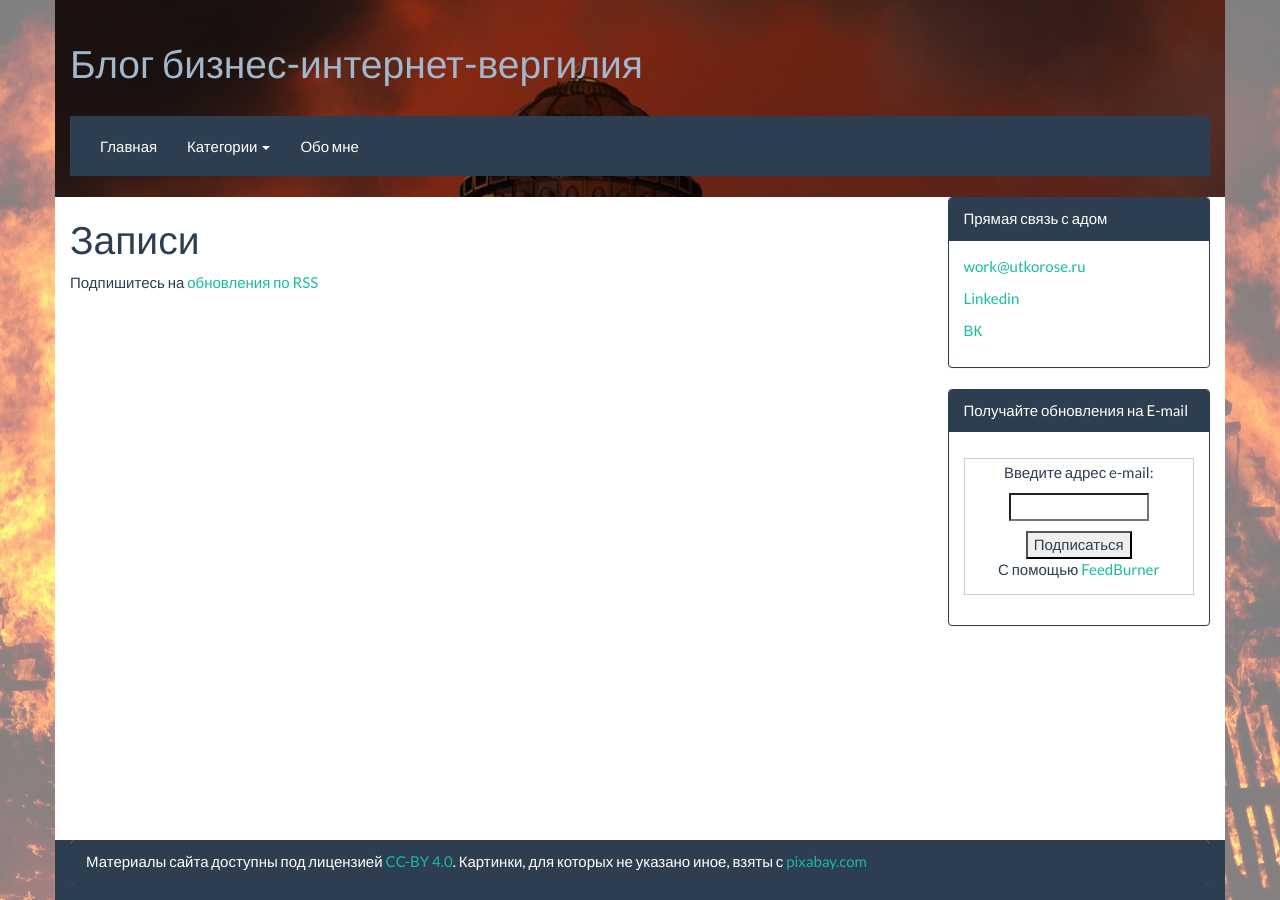
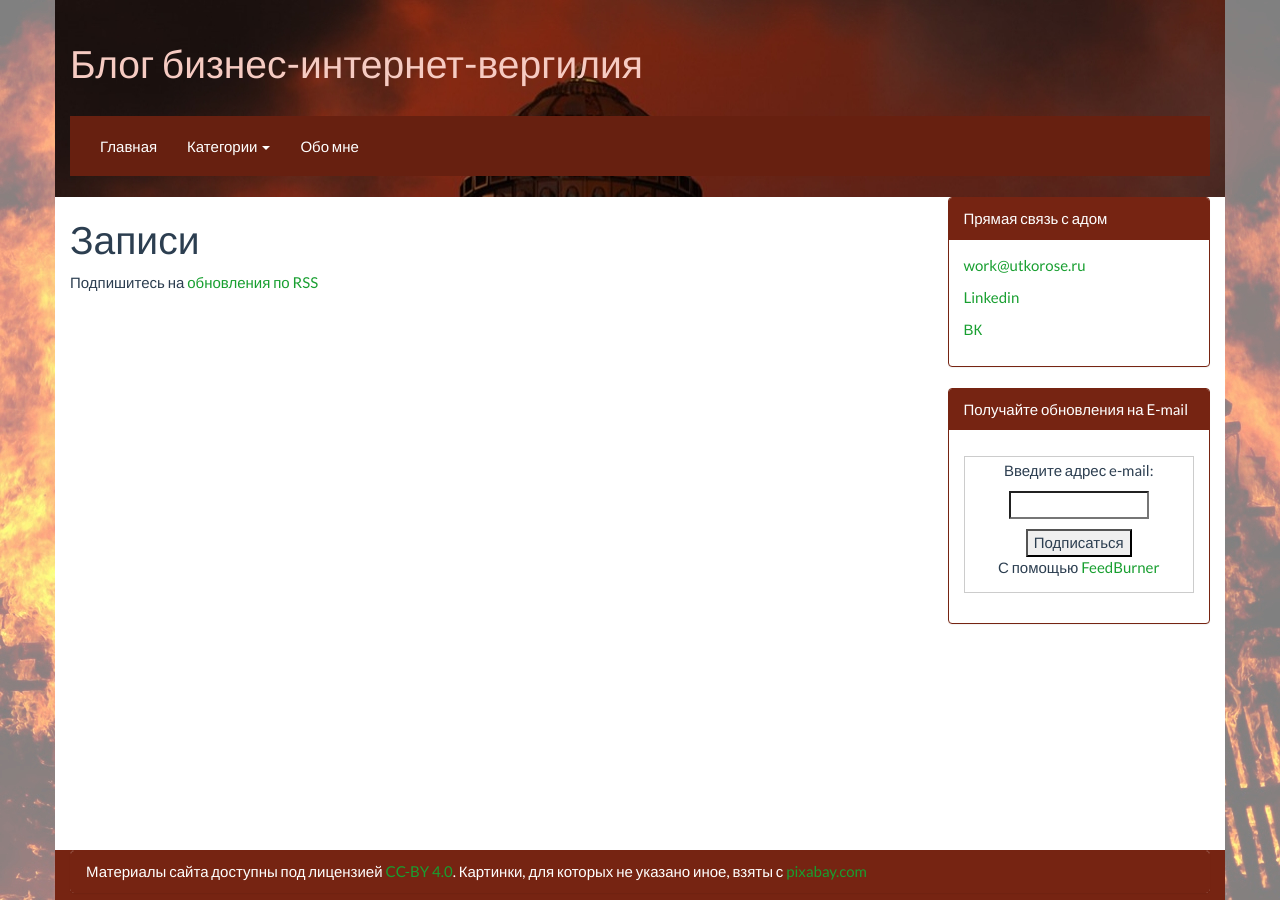
Before and after one commit to utkorose/blog-internet-vergiliy, a Jekyll site: the page built from index.html, in a window 1280 px wide. Built offline with Jekyll 4.4.1, drawn with Linux system fonts in a browser that asks for light colours.

Commit message:
поправил цвета

```diff
--- a/_layouts/default.html
+++ b/_layouts/default.html
@@ -48,7 +48,7 @@
 				  </div>
         </div>
         <div class="col-md-3">
-          <div class="panel panel-primary">
+          <div class="panel panel-default">
             <div class="panel-heading">Прямая связь с адом</div>
             <div class="panel-body">
               <p><a href="mailto:work@utkorose.ru">work@utkorose.ru</a></p>
@@ -57,7 +57,7 @@
 
             </div>
           </div>
-          <div class="panel panel-primary">
+          <div class="panel panel-default">
             <div class="panel-heading">Получайте обновления на E-mail</div>
             <div class="panel-body">
               <p><form style="border:1px solid #ccc;padding:3px;text-align:center;" action="https://feedburner.google.com/fb/a/mailverify" method="post" target="popupwindow" onsubmit="window.open('https://feedburner.google.com/fb/a/mailverify?uri=int-verg', 'popupwindow', 'scrollbars=yes,width=550,height=520');return true"><p>Введите адрес e-mail:</p><p><input type="text" style="width:140px" name="email"/></p><input type="hidden" value="int-verg" name="uri"/><input type="hidden" name="loc" value="ru_RU"/><input type="submit" value="Подписаться" /><p>С помощью <a href="https://feedburner.google.com" target="_blank">FeedBurner</a></p></form></p>
@@ -70,7 +70,7 @@
 	</div>
       <div class="footer">
         <div class="container">
-          <div class="panel panel-primary">
+          <div class="panel panel-default">
           <div class="panel-heading">Материалы сайта доступны под лицензией <a href="http://creativecommons.org/licenses/by/4.0/">CC-BY 4.0</a>. Картинки, для которых не указано иное, взяты с <a href="//pixabay.com">pixabay.com</a></div>
       </div>
     </div>
--- a/css/theme.css
+++ b/css/theme.css
@@ -15,7 +15,7 @@
   background:url(/img/artmatic-73182.jpg) no-repeat;
 }
 .page-header a .h1{
-  color:#A1B7CC;
+  color:#F6CBC2;
   text-decoration: none;
 }
 .page-header a:hover{
@@ -53,7 +53,7 @@ html {
 }
 body {
   /* Margin bottom by footer height */
-  margin-bottom: 60px;
+  margin-bottom: 50px;
     background:url(/img/fire-298105_1280.jpg) no-repeat center center fixed;
         -webkit-background-size: cover;
         -moz-background-size: cover;
@@ -64,7 +64,7 @@ body {
   position: absolute;
   bottom: 0;
   /* Set the fixed height of the footer here */
-  height: 60px;
+  height: 50px;
   width:100%;
   background-color: #2c3e50;
   visibility:hidden;
@@ -74,8 +74,8 @@ body {
 }
 
 .footer .container{
-  height:60px;
-  background-color: #2c3e50;
+  height:50px;
+  background-color: #762412;
   visibility:visible;
 }
 .footer .container .panel{
@@ -85,3 +85,34 @@ body {
 #cont1{
   min-height:100%;
 }
+
+/* цвета панелек*/
+.panel-default{
+  border-color:#762412;
+}
+.panel-default .panel-heading{
+  background:#762412;
+  color: #ffffff;
+  border:0;
+}
+
+.navbar-default{
+  background:#672010;
+}
+
+a {
+  color:#189F30;
+}
+a:hover{
+  color:#189F30;
+}
+
+.navbar-default .navbar-nav>.open>a, .navbar-default .navbar-nav>.open>a:hover, .navbar-default .navbar-nav>.open>a:focus {
+  background-color:#3B1209;
+}
+.dropdown-menu li a:hover{
+  background:#672010;
+}
+.navbar-default .navbar-nav>li>a:hover, .navbar-default .navbar-nav>li>a:focus{
+  color:#5DE676;
+}
```
